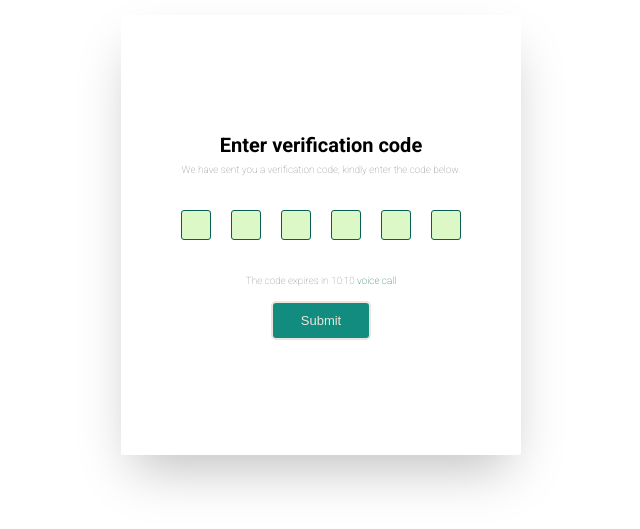
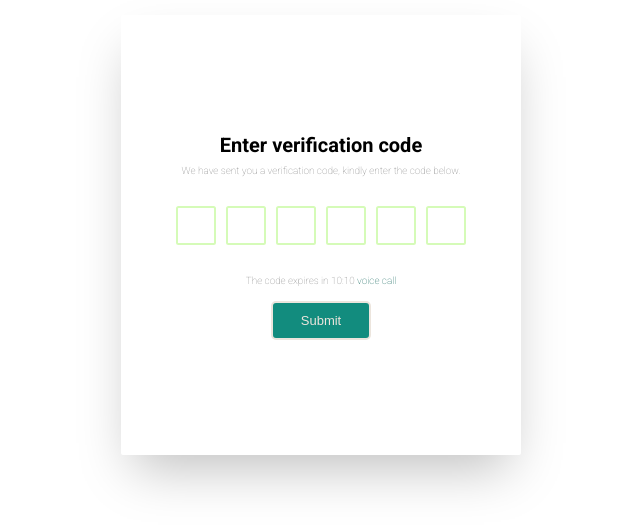
Before and after one commit to wacreators/wafront, a React (Create React App) app: page /verify in a window 1280 px wide. Shown: the part 165-694 px from the top of the page, without its empty margins (319-959 px from the left). Built offline with nearby package versions, Linux system fonts and the light colour scheme.

Commit message:
refactor

```diff
--- a/package.json
+++ b/package.json
@@ -14,6 +14,7 @@
     "react-router-dom": "^6.3.0",
     "react-scripts": "5.0.1",
     "react-scroll": "^1.8.7",
+    "react-verification-input": "^3.1.1",
     "web-vitals": "^2.1.4"
   },
   "scripts": {
--- a/src/@components/Verify.jsx
+++ b/src/@components/Verify.jsx
@@ -1,13 +1,16 @@
 import React from 'react';
+import { useState } from 'react';
 import { useNavigate } from 'react-router-dom';
+import VerificationInput from 'react-verification-input';
 import "../@styles/Verify.css"
 
 const Verify = () => {
-
+const [code, setCode]= useState()
   const navigate = useNavigate()
    const handlePofile = () =>{
     navigate("/profile")
    }
+
 
 
   return (
@@ -17,13 +20,12 @@ const Verify = () => {
     <h6>Enter verification code</h6>
     <p>We have sent you a verification code, kindly enter the code below.</p>
       <div className='verification'>
-        <input type="number"/>
-        <input type="number"/>
-        <input type="number"/>
-        <input type="number"/>
-        <input type="number"/>
-        <input type="number"/>
-
+     <input type="tel"maxLength={1} />
+     <input type="tel" maxLength={1}/>
+     <input type="tel" maxLength={1}/>
+     <input type="tel" maxLength={1}/>
+     <input type="tel"maxLength={1} />
+     <input type="tel" maxLength={1}/>
 
         </div>
         <div className='verify-block'>
--- a/src/@styles/Landing.css
+++ b/src/@styles/Landing.css
@@ -3,7 +3,7 @@
     display: grid;
     place-items: center;
     height: 100vh;
-    background-image: linear-gradient(to center,  #dcf8c6, bottom, #fff);
+    background-image: linear-gradient(to bottom,  #dcf8c6, bottom, #fff);
 
 
 }
@@ -27,7 +27,7 @@ img{
 }
 .slide{
     opacity: 0;
-    transition: all 2s ease-in;
+    transition: all .2s ease-in;
 
 }
 .current{
@@ -63,10 +63,10 @@ flex-direction: row;
 margin-top: 1rem ;
 padding:0 1rem;}
 .sm-circle-dot{
-    width: 8px;
-    height: 8px;
+    width: 5px;
+    height: 5px;
     border-radius: 50%;
-    border:  1px solid #128c7e;
+    border:  1px solid#075e54;
     background-color: ghostwhite;
     color: #000;
     margin: 1rem 1.5rem;
@@ -75,17 +75,18 @@ padding:0 1rem;}
 
 .sm-circle-dot-active{
     background-color: #128c7e;
+    transform: scale(1.5);
+
 }
 
 .sm-circle-dot:hover{
-    transform: scale(1.2);
     transition: ease-in 1s linear;
 
 }
 button{
     margin-top: .5rem ;
     border-radius: 5px;
-    border: 1px solid #075e54;
+    border: 2px solid #075e54;
     cursor: pointer;
     outline: none;
     background-color: #075e54;
@@ -98,8 +99,8 @@ justify-content: center;
 
 }
 button:hover{
-    color: #dcf8c6;
-    background-color: #075e54;
+    color: #128c7e;
+    background-color: #fff;
 }
 @media screen and (max-width:380px) {
 
--- a/src/@styles/Verify.css
+++ b/src/@styles/Verify.css
@@ -18,24 +18,25 @@ text-align: center;
 
 }
 .verification{
-display: flex;
-justify-content: center;
-margin: 2rem 0;
+
+margin: 2rem 1rem;
 }
-.verification input{
-border-radius: 3px;
-background-color: #dcf8c6;
-width: 30px;
-height: 30px;
-margin: 1rem;
-padding: 1rem;
-border:1px solid #075e54;
+ .verification> input{
+	width: 40px;
+	margin: .5rem;
+	border: 2px solid #d5fbb8;
+	padding: 1rem;
+	border-radius: 2.5px;
+	text-align: center;
+}
+input:focus{
+	border: 2px solid #128c7e;
+	box-shadow: 0 0 20px 1px #128c7e61;
+}
+input[type="number"]::-webkit-inner-spin-button,input[type="number"]::-webkit-outer-spin-button{
+display: none;
+}
 
-}
-input[type="number"]::-webkit-inner-spin-button,
-input[type="number"]::-webkit-outer-spin-button{
-	-webkit-appearance: none;
-}
 h6{
 	font-size: 2rem;
 	font-weight: 700;
@@ -53,10 +54,7 @@ p{
 align-items: center;
 flex-direction: column;
 }
-.verification input:focus{
-	border:2px solid #075e54;
 
-}
 .submit{
 	display: grid;
 	place-content: center;
--- a/src/Pages/Landing.jsx
+++ b/src/Pages/Landing.jsx
@@ -1,4 +1,4 @@
-import React ,{useState, useEffect}from 'react';
+import React ,{useState, useEffect, useRef}from 'react';
 import '../@styles/Landing.css';
 import { useNavigate } from 'react-router';
 
@@ -6,7 +6,7 @@ const Landing = () => {
   // slides
 const [currentSlide, setCurrentSlide] = useState(0);
 const [autoPlay, setAutoPlay] = useState(true);
-let timeOut = null;
+let timer = useRef(null);
 
 
 
@@ -22,8 +22,7 @@ setCurrentSlide(0)
 }, [])
 
 useEffect(()=>{
-	timeOut =
-	autoPlay && setTimeout(()=> {
+	timer.current = autoPlay && setTimeout(()=> {
 		nextSlide();
 	}, 2500)
 })
@@ -50,7 +49,7 @@ setCurrentSlide(currentSlide === 0 ? slideLength - 1 : currentSlide -1)
 			<div className='pattern'
 			 onMouseEnter={()=>{
 				setAutoPlay(false);
-				clearTimeout(timeOut)
+				clearTimeout(timer)
 			}}
 			onMouseLeave={()=>{
 				setAutoPlay(true);
--- a/src/Pages/Signin.jsx
+++ b/src/Pages/Signin.jsx
@@ -91,7 +91,7 @@ const Signin = () => {
 							</div>
 
 
-							<div className='input-btn'>A
+							<div className='input-btn'>
 								<button className='submit' onClick={handleVerify}>Login</button>
 							</div>
 							<div className='footer'>
```
Also changed, not shown: 1 other file (tests, documents, lock files or other folders).
